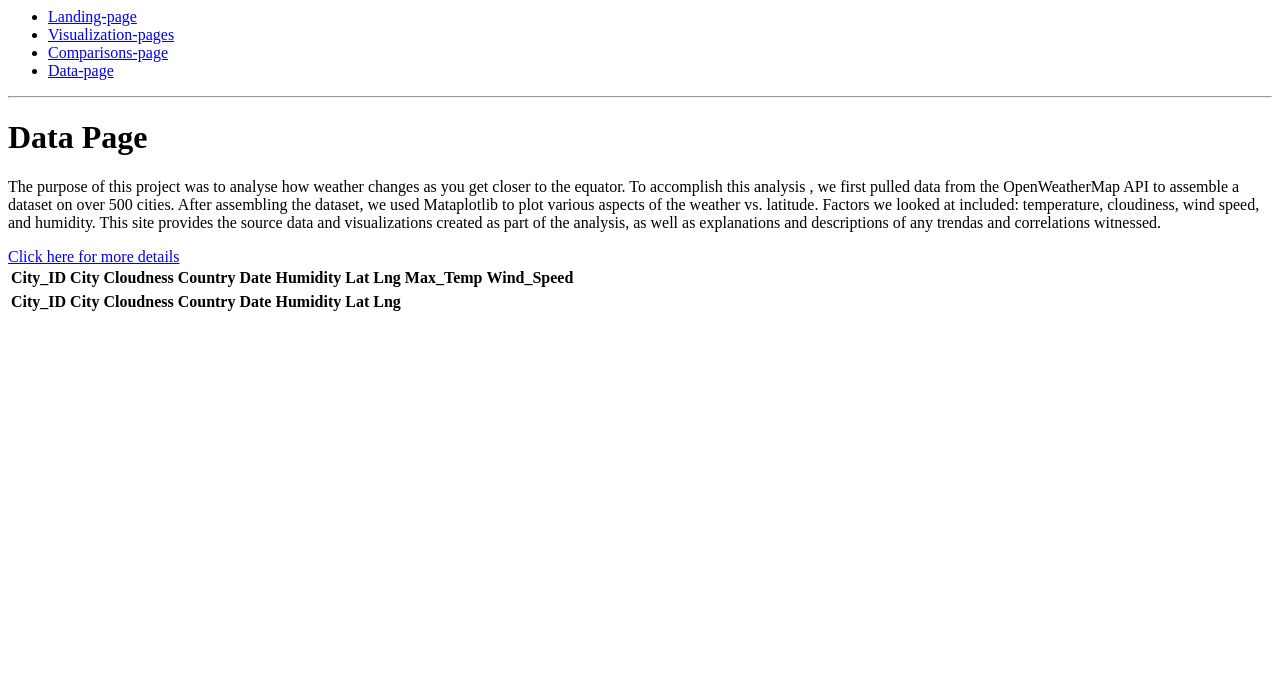
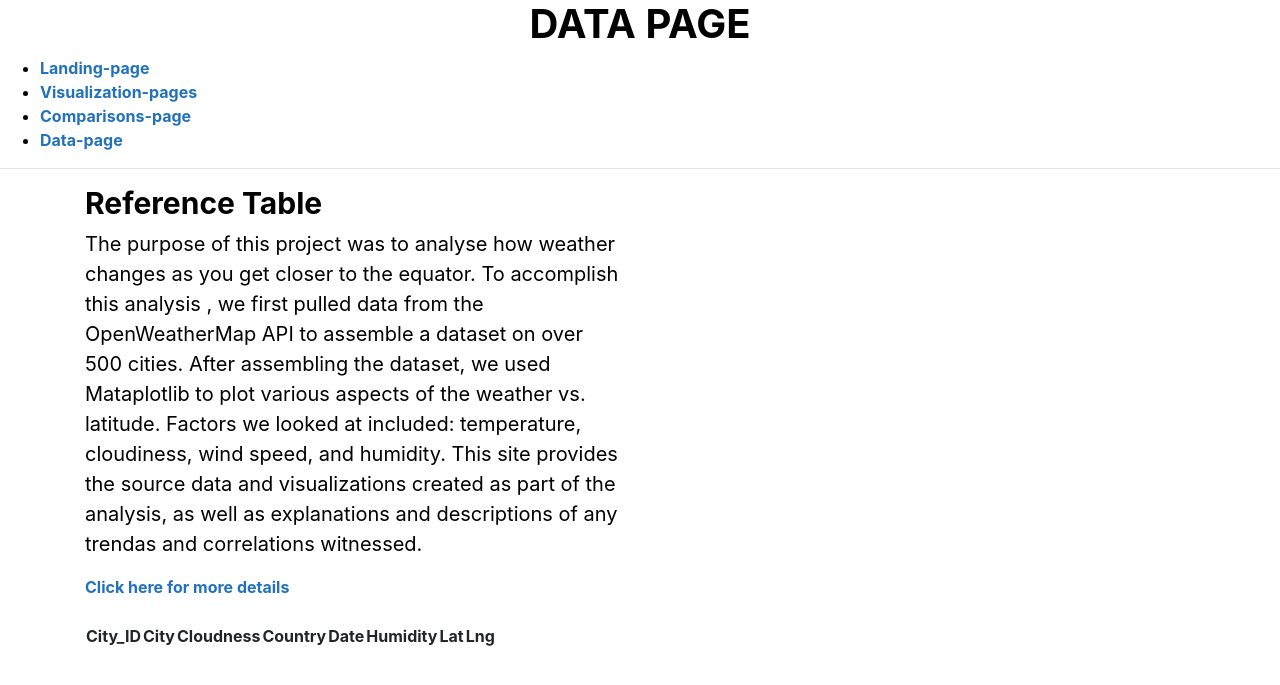
Before and after one commit to carlosalbertomachadopires/Web-Design-Challenge, a Flask app: page /data in a window 1280 px wide. Shown: the top 685 px of the page. Run offline with Flask 2, Linux system fonts and the light colour scheme; lists and menus that the app fills with data are empty; parts of the project's set-up code (start-up, migrations or seed data) failed here and were passed over; some libraries are stand-ins or nearby versions.

Commit message:
adding final updates

```diff
--- a/WebVisualizations/templates/data-page.html
+++ b/WebVisualizations/templates/data-page.html
@@ -1,10 +1,73 @@
-<html>
+<!doctype html>
+<html lang="en">
     <head>
-        <title>
+        <!-- Required meta tags -->
+        <meta charset="utf-8">
+        <meta name="viewport" content="width=device-width, initial-scale=1, shrink-to-fit=no">
 
-        </title>
+        <!-- Bootstrap CSS -->
+        <link rel="stylesheet" href="https://stackpath.bootstrapcdn.com/bootstrap/4.3.1/css/bootstrap.min.css" integrity="sha384-ggOyR0iXCbMQv3Xipma34MD+dH/1fQ784/j6cY/iJTQUOhcWr7x9JvoRxT2MZw1T" crossorigin="anonymous">
+
+        <title>LATITUDE ANALYSIS DASHBOARD</title>
+        <link rel="stylesheet" type="text/css" href="https://stackpath.bootstrapcdn.com/bootstrap/4.3.1/css/bootstrap.min.css" integrity="sha384-ggOyR0iXCbMQv3Xipma34MD+dH/1fQ784/j6cY/iJTQUOhcWr7x9JvoRxT2MZw1T" crossorigin="anonymous">
     </head>
+    <style>
+        p {
+            color:black;
+            font-size: 20px
+
+
+        }
+
+        h1 {
+            color:black;
+            font-size: 40px;
+            font-weight: bold;
+            text-align: center
+        }
+
+        h2 {
+            color:black;
+            font-size: 30px;
+            font-weight: bold;
+
+        }
+
+        ul {
+            color:black;
+            font-size: 12px;
+
+        }
+        li {
+            color:black;
+            font-size: 16px;
+
+
+        }
+        a {
+            color:rgb(33, 113, 189);
+            font-weight: bold;
+        }
+        .img {
+            display: block;
+            margin-left: auto;
+            margin-right: auto;
+            margin-top: auto;
+
+        }
+
+
+    </style>
+
     <body>
+
+        <div>
+        <h1>DATA PAGE</h1>
+
+        </div>
+
+        <div>
+
             <ul>
                 <li><a href="{{ url_for('index') }}">Landing-page</a></li>
                 <li><a href="{{ url_for('graphic_pages') }}">Visualization-pages</a></li>
@@ -12,13 +75,32 @@
                 <li><a href="{{ url_for ('data_page') }}">Data-page</a></li>
 
             </ul>
+
+        </div>
         <hr>
-        <h1>Data Page</h1>
+
+        <div class="container">
+
+            <h2>Reference Table</h2>
+
+        </div>
+
+        <div class="container">
+            <div class="row">
+                <div class="col-md-6">
                     <p>The purpose of this project was to analyse how weather changes as you get closer to the equator. To accomplish this analysis , we first pulled data from the OpenWeatherMap API to assemble a dataset on over 500 cities. After assembling the dataset, we used Mataplotlib to plot various aspects of the weather vs. latitude. Factors we looked at included: temperature, cloudiness, wind speed, and humidity. This site provides the source data and visualizations created as part of the analysis, as well as explanations and descriptions of any trendas and correlations witnessed. </p>
+                </div>
+            </div>
+        </div>
+
+        <div class="container">
 
             <a href="https://github.com/carlosalbertomachadopires/python-api-challenge/blob/master/WeatherPy/WeatherPyhomework.ipynb">Click here for more details</a>
+            <br>
+            <br>
+            <table>
 
-        <table>
+
 
                 <tr>
 
@@ -30,25 +112,7 @@
                     <th>Humidity</th>
                     <th>Lat</th>
                     <th>Lng</th>
-                <th>Max_Temp</th>
-                <th>Wind_Speed</th>
 
-             </tr>
-
-             <table>
-
-                <tr>
-
-                    <th>City_ID</th>
-                    <th>City</th>
-                    <th>Cloudness</th>
-                    <th>Country</th>
-                    <th>Date</th>
-                    <th>Humidity</th>
-                    <th>Lat</th>
-                    <th>Lng</th>
-                    <!-- <th>Max_Temp</th>
-                    <th>Wind_Speed</th>  -->
 
                 </tr>
 
@@ -63,8 +127,7 @@
                     <td>{{ city.Humidity }}</td>
                     <td>{{ city.Lat }}</td>
                     <td>{{ city.Lng }}</td>
-                     <!-- <td>{{ city.Max_Temp }}</td>
-                     <td>{{ city.Wind_Speed }}</td> -->
+
 
 
                 </tr>
```
Lines whose indentation alone changed are shown as unchanged.
